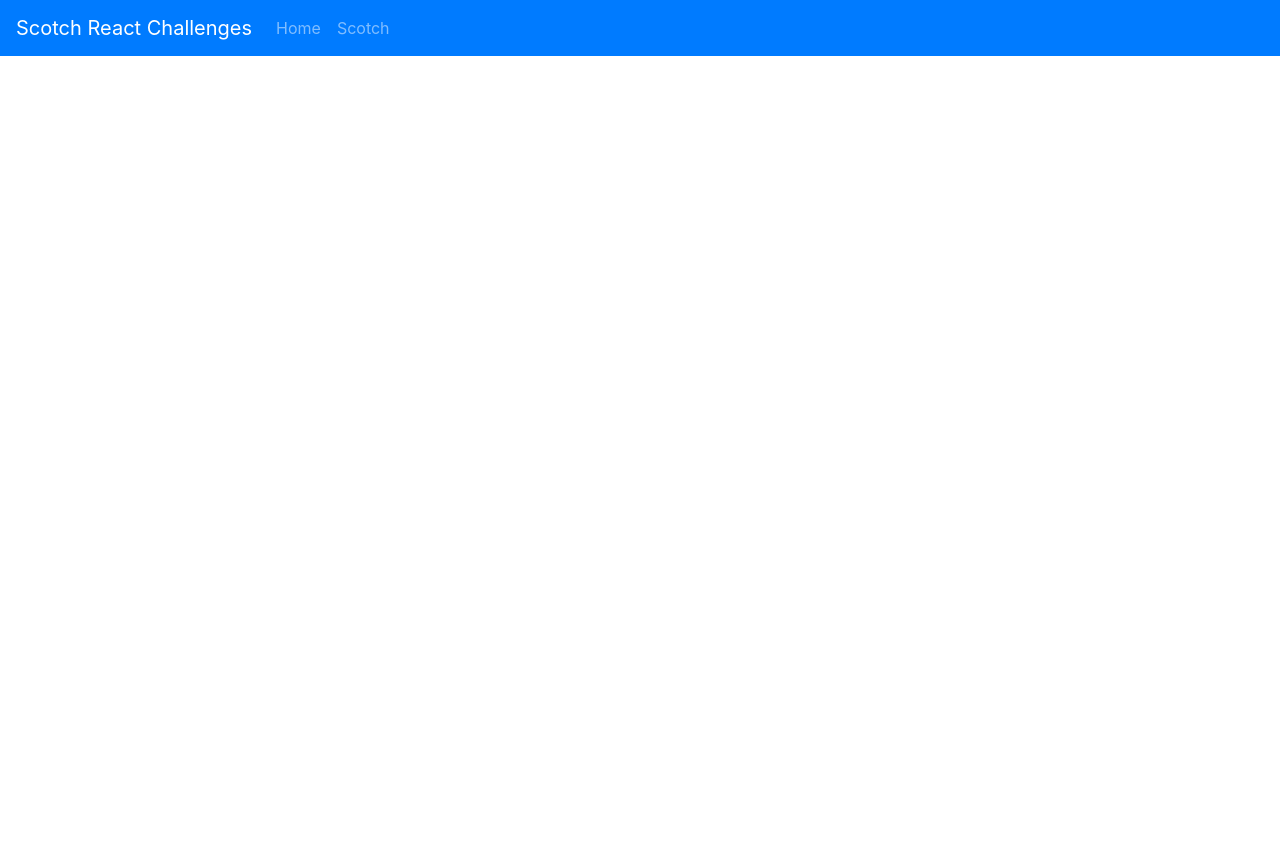
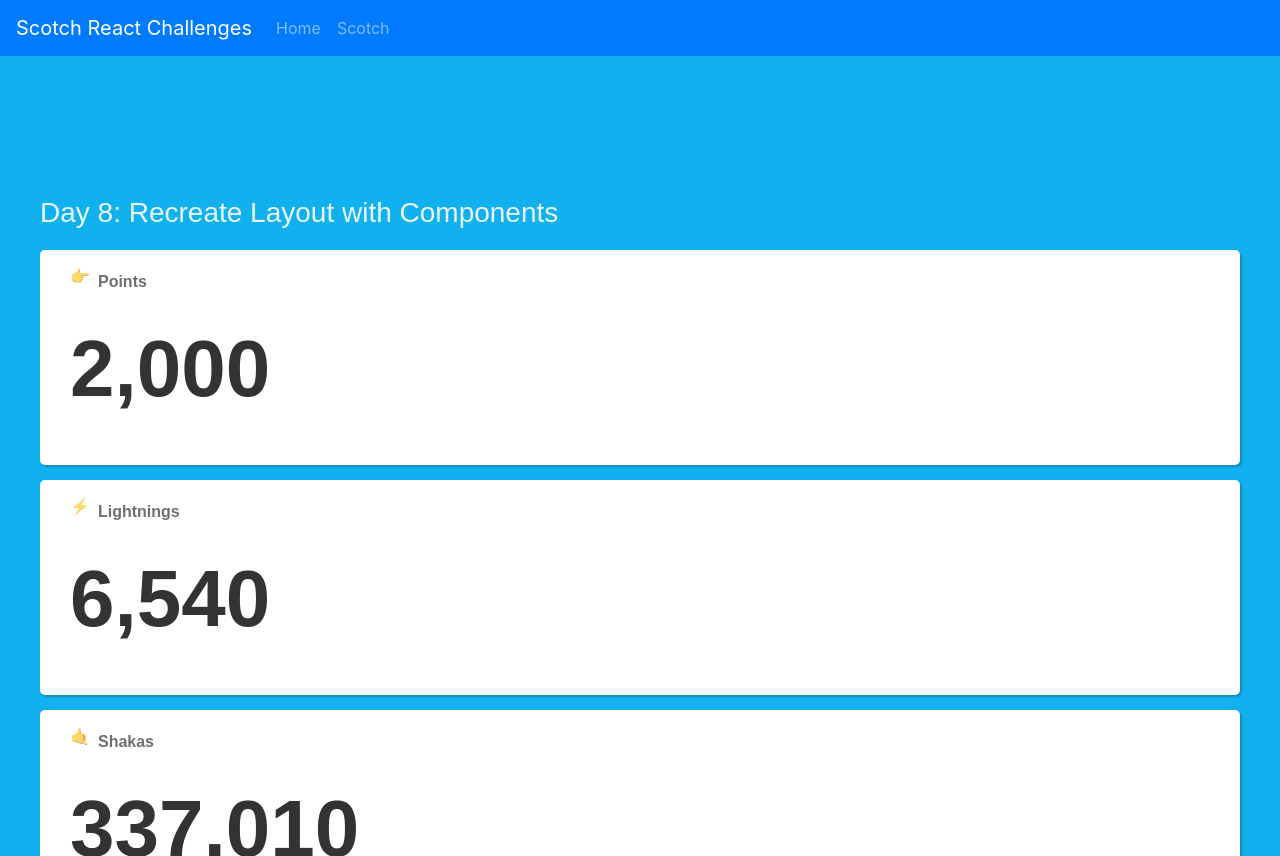
Before and after one commit to answebdev/scotch-react-10, a React (Create React App) app: page /recreate-layout-with-components in a window 1280 px wide. Before the commit the page ends 800 px from the top, so only its background shows below. Built offline with nearby package versions, Linux system fonts and the light colour scheme.

Commit message:
completed Day 8

```diff
--- a/src/App.css
+++ b/src/App.css
@@ -259,3 +259,41 @@ button {
 .details {
   text-align: left;
 }
+
+/* DAY EIGHT STYLES */
+.AppEight {
+  font-family: sans-serif;
+  padding: 100px 40px 0;
+  background: hsl(197, 87%, 50%);
+  color: hsl(197, 87%, 95%);
+  height: 100vh;
+  overflow: auto;
+}
+
+.stat-card {
+  background: #fff;
+  position: relative;
+  border-radius: 5px;
+  padding: 20px 30px;
+  box-shadow: 2px 2px 2px rgba(0, 0, 0, 0.2);
+  color: #333;
+  min-width: 50%;
+  margin-bottom: 15px;
+}
+
+.stat-card .stat-line {
+  display: flex;
+  align-items: center;
+  margin-bottom: 15px;
+  opacity: 0.7;
+}
+
+.stat-card span {
+  margin-right: 8px;
+  transform: translateY(-5px);
+}
+
+.stat-card p {
+  font-size: 80px;
+  font-weight: bold;
+}
--- a/src/App.js
+++ b/src/App.js
@@ -8,6 +8,7 @@ import Four from './components/pages/Four';
 import Five from './components/pages/Five';
 import Six from './components/pages/Six';
 import Seven from './components/pages/Seven';
+import Eight from './components/pages/Eight';
 
 import Navigation from './components/layout/Navigation';
 import './App.css';
@@ -42,6 +43,11 @@ function App() {
             path='/fetch-and-display-from-an-api'
             component={Seven}
           />
+          <Route
+            exact
+            path='/recreate-layout-with-components'
+            component={Eight}
+          />
         </Switch>
       </div>
     </Router>
--- /dev/null
+++ b/src/components/pages/Eight.js
@@ -0,0 +1,41 @@
+import React from 'react';
+
+function StatCard({ label, icon, number }) {
+  return (
+    <div className='stat-card'>
+      <div className='stat-line'>
+        <span>{icon}</span>
+        <strong>{label}</strong>
+      </div>
+      {/* toLocaleString() adds commas to numbers, e.g. 2,000 */}
+      <p>{number.toLocaleString()}</p>
+    </div>
+  );
+}
+
+const Eight = () => {
+  return (
+    <div className='AppEight'>
+      <h3 style={{ marginTop: '40px', marginBottom: '20px' }}>
+        Day 8: Recreate Layout with Components
+      </h3>
+      <StatCard icon='👉' label='Points' number={2000} />
+      <StatCard icon='⚡' label='Lightnings' number={6540} />
+      <StatCard icon='🤙' label='Shakas' number={337010} />
+      <StatCard icon='💎' label='Diamonds' number={98661} />
+      <p>
+        See the sandbox here&nbsp;
+        <a
+          href='https://codesandbox.io/s/x92x28yy8w'
+          rel='noopener noreferrer'
+          target='_blank'
+        >
+          here
+        </a>
+        .
+      </p>
+    </div>
+  );
+};
+
+export default Eight;
--- a/src/components/pages/Home.js
+++ b/src/components/pages/Home.js
@@ -55,6 +55,11 @@ const Home = () => {
             <strong>Day 7:</strong> Fetch and Display from an API &nbsp;| &nbsp;
             <a href='/fetch-and-display-from-an-api'>View</a>
           </p>
+          <p>
+            <strong>Day 8:</strong> Recreate Layout with Components &nbsp;|
+            &nbsp;
+            <a href='/recreate-layout-with-components'>View</a>
+          </p>
         </div>
       </div>
     </Container>
```
